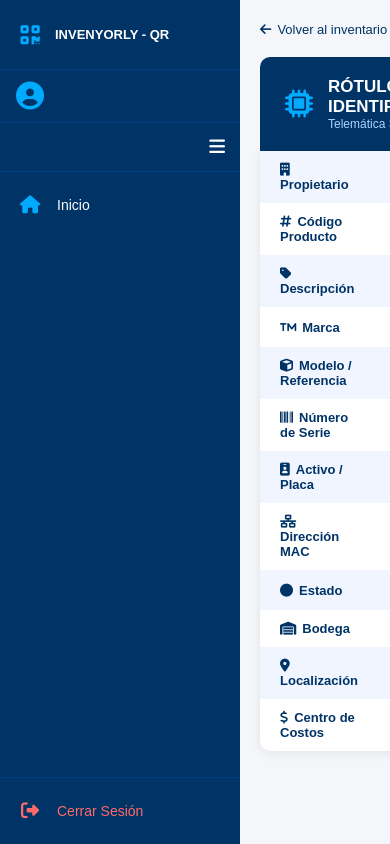
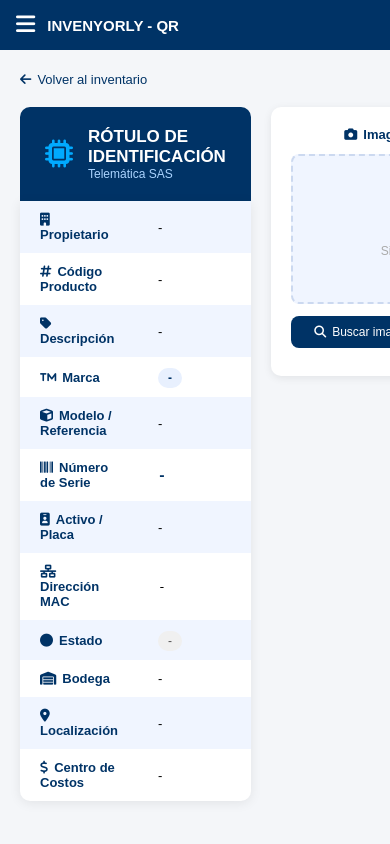
Before and after one commit to angel-sistemas/proyectoqr, a Flask app: template app/templates/equipo.html in a window 390 px wide; the page is wider, and only the part inside the window is pictured. Run offline with Flask 3, Linux system fonts and the light colour scheme; the template is opened without the code that fills it, so the values that code supplies are empty.

Commit message:
Agregar versión v1.0.0 en sidebar y nombres de roles legibles

```diff
--- a/app/templates/base.html
+++ b/app/templates/base.html
@@ -18,29 +18,27 @@
         display: flex;
     }
 
-        /* SIDEBAR */
     #sidebar {
         width: 240px;
         min-height: 100vh;
         background-color: #003366;
         display: flex;
         flex-direction: column;
-            transition: width 0.3s ease;
+        transition: transform 0.3s ease, width 0.3s ease;
         position: fixed;
         top: 0;
         left: 0;
-            z-index: 100;
+        z-index: 1000;
         overflow: hidden;
     }
 
     #sidebar.collapsed {
         width: 60px;
-            #sidebar.collapsed #user-text {
+        #sidebar.collapsed #version-text {
             display: none;
         }
     }
 
-        /* Logo/título */
     .sidebar-header {
         padding: 20px 15px;
         display: flex;
@@ -62,10 +60,8 @@
         font-size: 13px;
         font-weight: bold;
         white-space: nowrap;
-            overflow: hidden;
     }
 
-        /* Botón colapsar */
     #toggle-btn {
         background: none;
         border: none;
@@ -79,15 +75,9 @@
         border-bottom: 1px solid #004080;
     }
 
-        #toggle-btn:hover {
-            background-color: #004080;
-        }
+    #toggle-btn:hover { background-color: #004080; }
 
-        /* Menú */
-        .sidebar-menu {
-            flex: 1;
-            padding: 10px 0;
-        }
+    .sidebar-menu { flex: 1; padding: 10px 0; }
 
     .sidebar-menu a {
         display: flex;
@@ -101,10 +91,7 @@
         transition: background-color 0.2s;
     }
 
-        .sidebar-menu a:hover {
-            background-color: #004080;
-            color: #00aaff;
-        }
+    .sidebar-menu a:hover { background-color: #004080; color: #00aaff; }
 
     .sidebar-menu a i {
         font-size: 18px;
@@ -113,15 +100,7 @@
         color: #00aaff;
     }
 
-        .sidebar-menu a span {
-            overflow: hidden;
-        }
-
-        /* Logout al fondo */
-        .sidebar-footer {
-            border-top: 1px solid #004080;
-            padding: 10px 0;
-        }
+    .sidebar-footer { border-top: 1px solid #004080; padding: 10px 0; }
 
     .sidebar-footer a {
         display: flex;
@@ -135,9 +114,7 @@
         transition: background-color 0.2s;
     }
 
-        .sidebar-footer a:hover {
-            background-color: #004080;
-        }
+    .sidebar-footer a:hover { background-color: #004080; }
 
     .sidebar-footer a i {
         font-size: 18px;
@@ -145,30 +122,38 @@
         text-align: center;
     }
 
-        /* Texto oculto cuando está colapsado */
     #sidebar.collapsed .sidebar-header span,
     #sidebar.collapsed .sidebar-menu a span,
-        #sidebar.collapsed .sidebar-footer a span {
+    #sidebar.collapsed .sidebar-footer a span,
+    #sidebar.collapsed #user-text {
         display: none;
     }
 
-        /* CONTENIDO PRINCIPAL */
+    /* OVERLAY para móvil */
+    #overlay {
+        display: none;
+        position: fixed;
+        top: 0; left: 0;
+        width: 100%; height: 100%;
+        background: rgba(0,0,0,0.5);
+        z-index: 999;
+    }
+
+    #overlay.active { display: block; }
+
+    /* CONTENIDO */
     .contenido-wrapper {
         margin-left: 240px;
         flex: 1;
         transition: margin-left 0.3s ease;
         min-height: 100vh;
+        min-width: 0;
     }
 
-        .contenido-wrapper.expanded {
-            margin-left: 60px;
-        }
+    .contenido-wrapper.collapsed { margin-left: 60px; }
 
-        .contenido {
-            padding: 20px;
-        }
+    .contenido { padding: 20px; }
 
-        /* Mensajes flash */
     .mensaje {
         padding: 10px 20px;
         margin-bottom: 20px;
@@ -183,9 +168,73 @@
         color: #721c24;
         border: 1px solid #f5c6cb;
     }
+
+    .mobile-topbar { display: none;}
+
+    /* RESPONSIVE MÓVIL */
+    @media (max-width: 768px) {
+        #sidebar {
+            transform: translateX(-100%);
+            width: 240px !important;
+            left: 0;
+            visibility: hidden;
+        }
+
+        #sidebar.mobile-open {
+            transform: translateX(0);
+            visibility: visible;
+        }
+
+        #sidebar.collapsed {
+            width: 240px !important;
+            transform: translateX(-100%);
+        }
+
+        #sidebar.collapsed .sidebar-header span,
+        #sidebar.collapsed .sidebar-menu a span,
+        #sidebar.collapsed .sidebar-footer a span,
+        #sidebar.collapsed #user-text {
+            display: block !important;
+        }
+
+        .contenido-wrapper {
+            margin-left: 0 !important;
+        }
+
+        /* Barra superior en móvil */
+        .mobile-topbar {
+            display: flex;
+            align-items: center;
+            background: #003366;
+            padding: 12px 16px;
+            gap: 12px;
+            position: sticky;
+            top: 0;
+            z-index: 100;
+        }
+
+        .mobile-topbar button {
+            background: none;
+            border: none;
+            color: white;
+            font-size: 22px;
+            cursor: pointer;
+        }
+
+        .mobile-topbar span {
+            color: white;
+            font-size: 15px;
+            font-weight: bold;
+        }
+    }
+
+    @media (min-width: 769px) {
+        .mobile-topbar { display: none; }
+    }
 </style>
 </head>
 <body>
+    <div id="overlay"></div>
 
     <!-- SIDEBAR -->
     <div id="sidebar">
@@ -237,10 +286,24 @@
                 <span>Cerrar Sesión</span>
             </a>
         </div>
+        <div style="padding: 12px 16px; border-top: 1px solid #004080; text-align: center;">
+            <span id="version-text" style="color: #4a7aaa; font-size: 11px; white-space: nowrap;">
+                v1.0.0
+            </span>
+        </div>
     </div>
 
    <!-- CONTENIDO PRINCIPAL -->
     <div class="contenido-wrapper" id="main-content">
+
+        <!-- Topbar solo en móvil -->
+        <div class="mobile-topbar">
+            <button onclick="toggleSidebar()">
+                <i class="fas fa-bars"></i>
+            </button>
+            <span>INVENYORLY - QR</span>
+        </div>
+
         <div class="contenido">
             {% with messages = get_flashed_messages(with_categories=true) %}
                 {% if messages %}
@@ -255,12 +318,26 @@
     </div>
 
    <script>
+        const isMobile = () => window.innerWidth <= 768;
+
         function toggleSidebar() {
             const sidebar = document.getElementById('sidebar');
-            const mainContent = document.getElementById('main-content');
+            const wrapper = document.getElementById('main-content');
+            const overlay = document.getElementById('overlay');
+
+            if (isMobile()) {
+                sidebar.classList.toggle('mobile-open');
+                overlay.classList.toggle('active');
+            } else {
                 sidebar.classList.toggle('collapsed');
-            mainContent.classList.toggle('expanded');
+                wrapper.classList.toggle('collapsed');
             }
+        }
+
+        document.getElementById('overlay').addEventListener('click', () => {
+            document.getElementById('sidebar').classList.remove('mobile-open');
+            document.getElementById('overlay').classList.remove('active');
+        });
     </script>
 
 </body>
```
Lines whose indentation alone changed are shown as unchanged.
